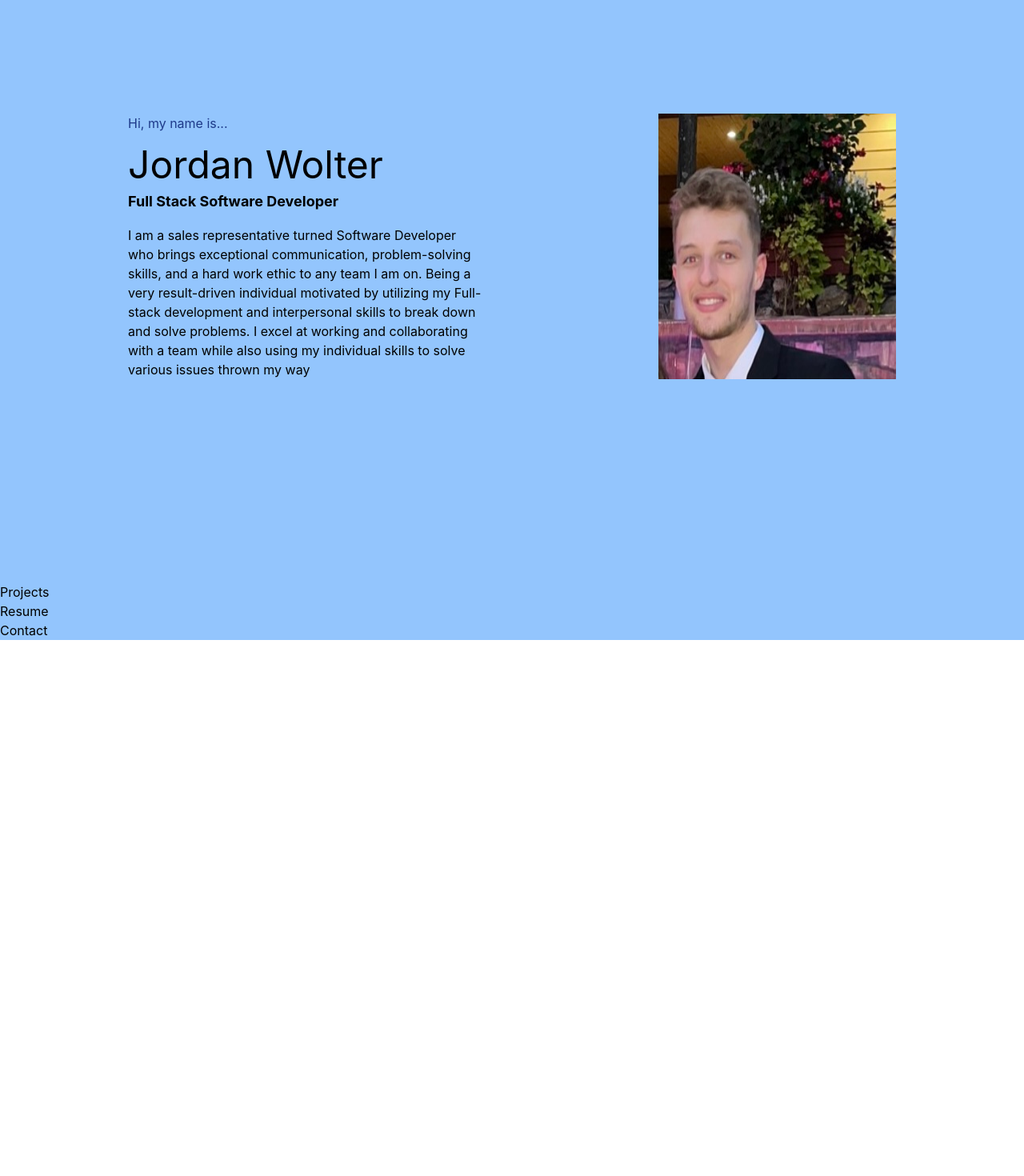
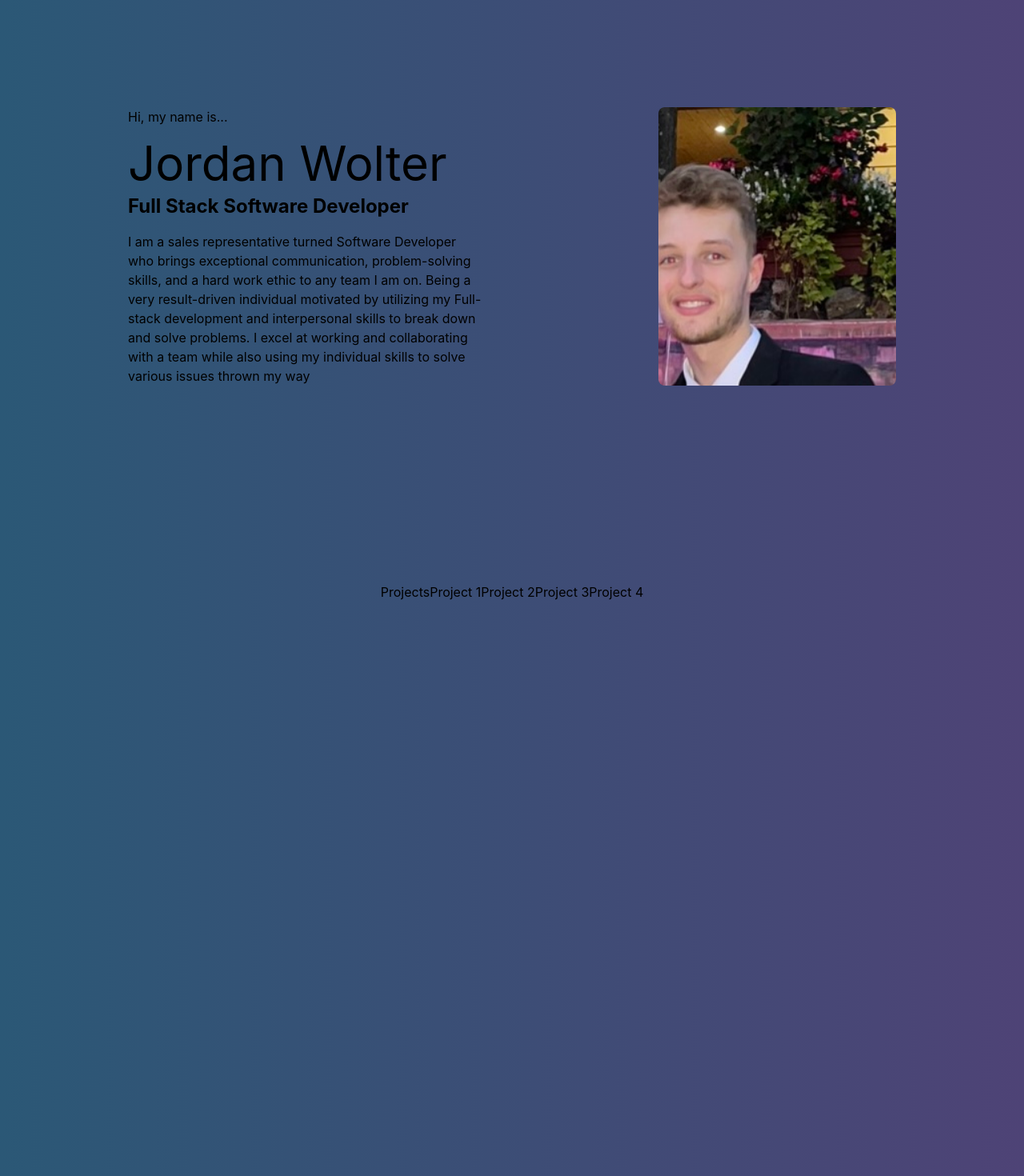
Before and after one commit to Jwolter23/my-portfolio, a React (Create React App) app in the folder portfolio-app/: page / in a window 1280 px wide. Shown: the part 120-1590 px from the top of the page at 80% size. Before the commit the page ends 920 px from the top, so only its background shows below. Built offline with nearby package versions, Linux system fonts and the light colour scheme.

Commit message:
gradient on page

```diff
--- a/portfolio-app/src/App.js
+++ b/portfolio-app/src/App.js
@@ -3,7 +3,7 @@ import Main from './components/Main'
 import Header from './components/Header'
 function App() {
   return (
-    <div className=" bg-blue-300">
+    <div className="bg-gradient-to-r from-sea to-burp">
 
       <Header />
       <Main />
--- a/portfolio-app/src/components/Home.jsx
+++ b/portfolio-app/src/components/Home.jsx
@@ -14,16 +14,20 @@ export default function Home () {
                 <div className='flex  mx-auto pb-10 w-3/4 justify-around'>
                     <div className='flex flex-col'>
                             <h4 className='text-blue-900 mb-4'>Hi, my name is...</h4>
-                            <h1 className="text-5xl mb-2">Jordan Wolter</h1>
-                            <h3 className=" text-lg font-bold">Full Stack Software Developer</h3>
+                            <h1 className="text-6xl mb-2">Jordan Wolter</h1>
+                            <h3 className=" text-2xl font-bold">Full Stack Software Developer</h3>
                             <h3 className='flex w-2/3 mt-4'>I am a sales representative turned Software Developer who brings exceptional communication, problem-solving skills, and a hard work ethic to any team I am on. Being a very result-driven individual motivated by utilizing my Full-stack development and interpersonal skills to break down and solve problems. I excel at working and collaborating with a team while also using my individual skills to solve various issues thrown my way</h3>
                     </div>
-                    <img src={meWedding}></img>
+                    <img src={meWedding} className='rounded-lg object-cover'></img>
                 </div>
 
             </div>
-            <div className='flex flex-col justify-center'>
-                <h1>Projects</h1>
+            <div className='flex justify-center h-screen w-screen'>
+                <h1 clas>Projects</h1>
+                <div>Project 1</div>
+                <div>Project 2</div>
+                <div> Project 3</div>
+                <div> Project 4</div>
             </div>
             <div>
                 <h1>Resume</h1>
--- a/portfolio-app/tailwind.config.js
+++ b/portfolio-app/tailwind.config.js
@@ -2,6 +2,10 @@
 module.exports = {
   content: ["./src/**/*.{js,jsx,ts,tsx}",],
   theme: {
+    colors: {
+      sea: '#2b5876',
+      burp: '#4e4376'
+    },
     extend: {},
   },
   plugins: [],
```
